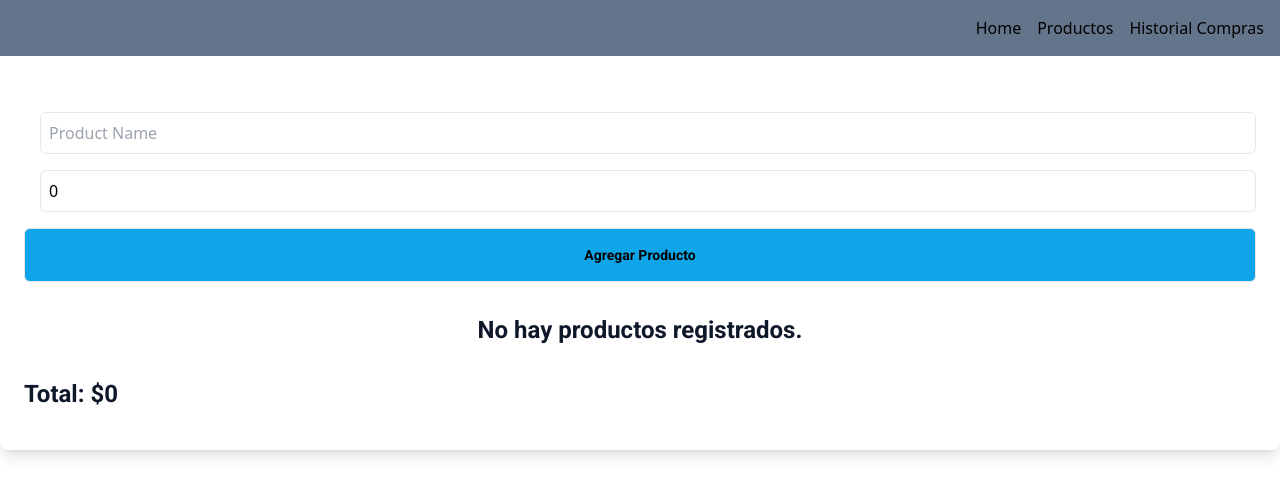
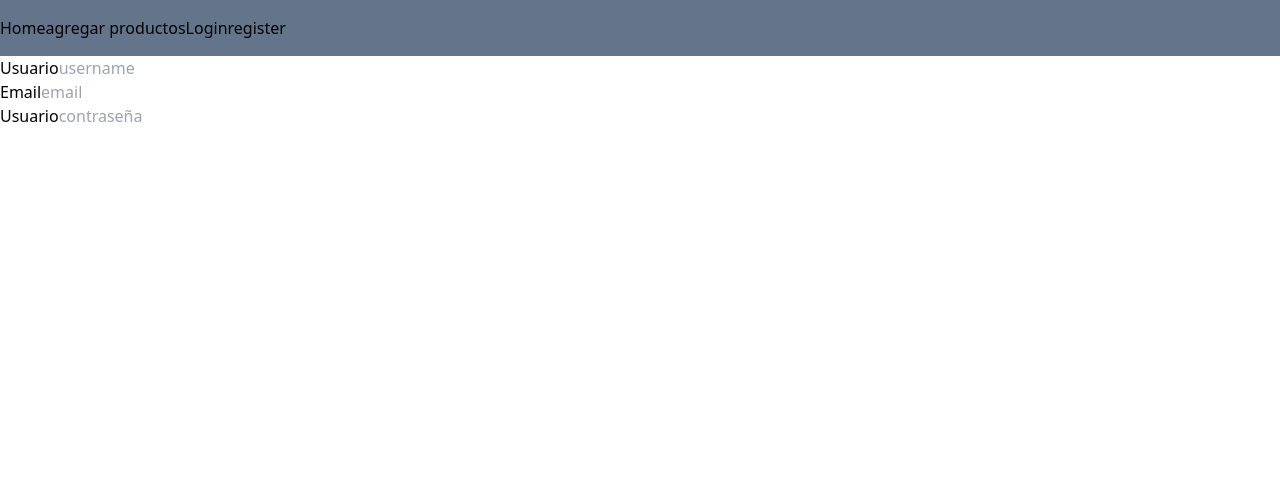
Before and after one commit to Kevin-ORojas/ShopWise, a React (Vite) app: page /register in a window 1280 px wide. Shown: the top 496 px of the page. Built offline with nearby package versions, Linux system fonts and the light colour scheme.

Commit message:
react router dom , aplicando rutas para ir construyendo la interfaz

```diff
--- a/package.json
+++ b/package.json
@@ -14,7 +14,8 @@
     "@emotion/styled": "^11.13.0",
     "@mui/icons-material": "^6.1.2",
     "react": "^18.3.1",
-    "react-dom": "^18.3.1"
+    "react-dom": "^18.3.1",
+    "react-router-dom": "^6.26.2"
   },
   "devDependencies": {
     "@eslint/js": "^9.9.0",
--- a/src/App.jsx
+++ b/src/App.jsx
@@ -1,14 +1,20 @@
 import { Nav } from "./components/Navbar/Nav";
 import { ProductForm } from "./components/ProductForm/ProductForm";
-import AcUnitIcon from "@mui/icons-material/AcUnit";
-import { ProductList } from "./components/ProductList/ProductList";
-import { useProducts } from "./hook/useProducts";
+import { Home } from "./components/Home/Home";
+import { Login } from "./auth/login/Login";
+import { Register } from "./auth/register/Register";
+import { Route, Routes } from "react-router-dom";
 
 export const App = () => {
   return (
     <div>
       <Nav />
-      <ProductForm />
+      <Routes>
+        <Route exact path="/" element={<Home />} />
+        <Route exact path="/login" element={<Login />} />
+        <Route exact path="/register" element={<Register />} />
+        <Route exact path="/products" element={<ProductForm />} />
+      </Routes>
     </div>
   );
 };
--- a/src/auth/register/Register.jsx
+++ b/src/auth/register/Register.jsx
@@ -2,8 +2,21 @@ import React from "react";
 
 export const Register = () => {
   return (
-    <div>
-      <h2>reguster</h2>
-    </div>
+    <form>
+      <div>
+        <label htmlFor="username">Usuario</label>
+        <input type="text" placeholder="username" name="username" />
+      </div>
+
+      <div>
+        <label htmlFor="email">Email</label>
+        <input type="text" placeholder="email" name="email" />
+      </div>
+
+      <div>
+        <label htmlFor="contraseña">Usuario</label>
+        <input type="text" placeholder="contraseña" name="password" />
+      </div>
+    </form>
   );
 };
--- a/src/components/Navbar/Nav.jsx
+++ b/src/components/Navbar/Nav.jsx
@@ -1,19 +1,14 @@
 import React from "react";
+import { Link } from "react-router-dom";
 
 export const Nav = () => {
   return (
     <nav className="w-full py-4 bg-slate-500">
-      <ul className="flex justify-end px-4">
-        <li className="ml-4">
-          <a href="#">Home</a>
-        </li>
-        <li className="ml-4">
-          <a href="#">Productos</a>
-        </li>
-        <li className="ml-4">
-          <a href="#">Historial Compras</a>
-        </li>
-      </ul>
+      <Link to={"/"}>Home</Link>
+      <Link to={"/products"}>agregar productos</Link>
+      <Link to={"/login"}>Login</Link>
+
+      <Link to={"/register"}>register</Link>
     </nav>
   );
 };
--- a/src/main.jsx
+++ b/src/main.jsx
@@ -2,9 +2,12 @@ import { StrictMode } from "react";
 import { createRoot } from "react-dom/client";
 import { App } from "./App.jsx";
 import "./index.css";
+import { BrowserRouter } from "react-router-dom";
 
 createRoot(document.getElementById("root")).render(
-  <StrictMode>
-    <App />
-  </StrictMode>
+  <BrowserRouter>
+    <StrictMode>
+      <App />
+    </StrictMode>
+  </BrowserRouter>
 );
```
Also changed, not shown: 1 other file (tests, documents, lock files or other folders).
